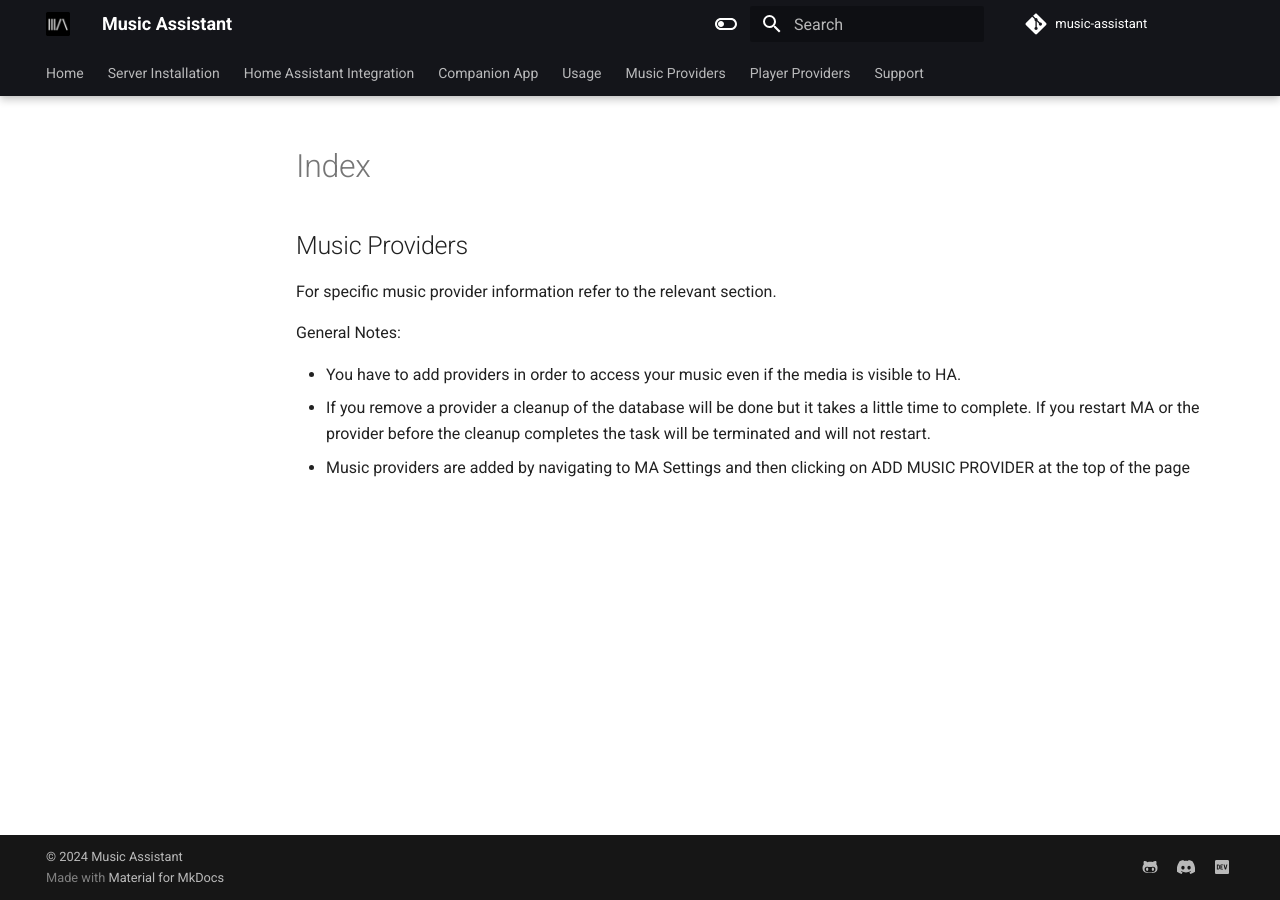
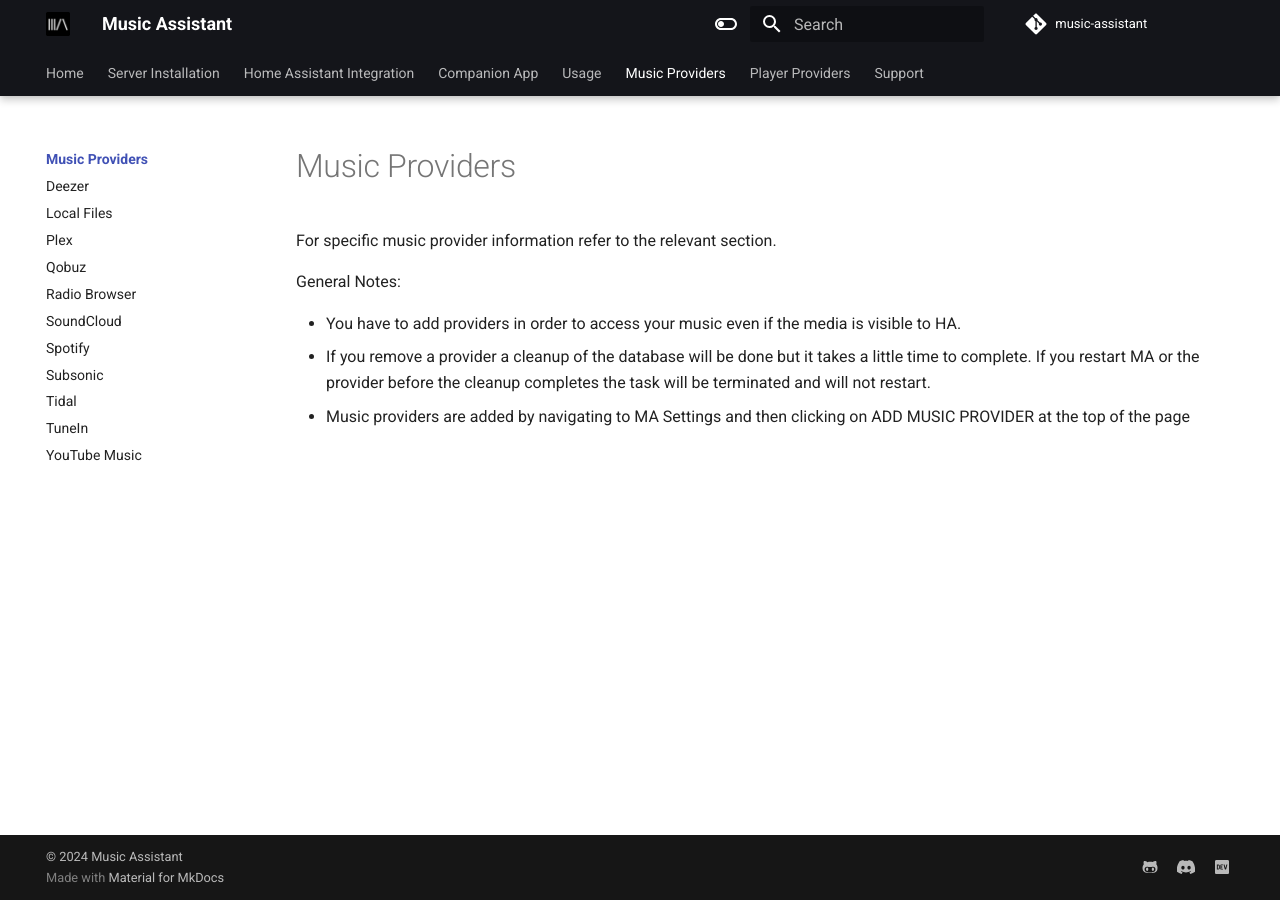
Before and after one commit to pwbriggs/music-assistant.github.io, an MkDocs documentation site: the page built from docs/music-providers/index.md, in a window 1280 px wide. Built offline with MkDocs 1.6.1 and Material for MkDocs 9.7.7, drawn with Linux system fonts in a browser that asks for light colours.

Commit message:
fix music-providers/index.md

```diff
--- a/docs/music-providers/index.md
+++ b/docs/music-providers/index.md
@@ -1,4 +1,4 @@
-## Music Providers
+# Music Providers
 
 For specific music provider information refer to the relevant section.
 
--- a/mkdocs.yml
+++ b/mkdocs.yml
@@ -19,7 +19,7 @@
     - Technical Info: faq/normalization.md
     - Troubleshooting: faq/troubleshooting.md
   - Music Providers:
-    - music-providers: index.md
+    - music-providers/index.md
     - Deezer: music-providers/deezer.md
     - Local Files: music-providers/filesystem.md
     - Plex: music-providers/plex.md
```
